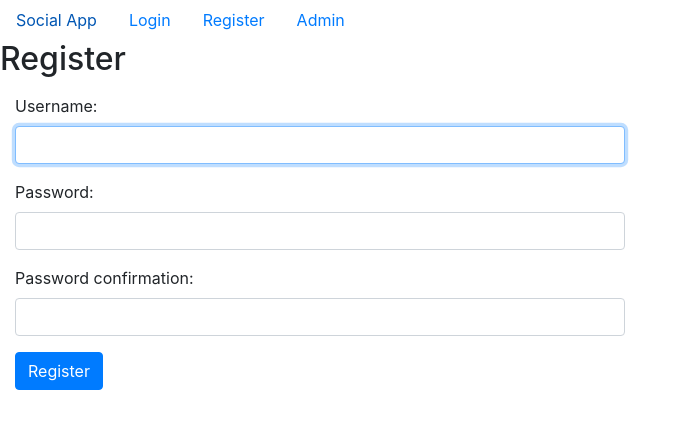
After one commit to AWP2018-2019/socialapp, a Django app: page /register/ in a window 1280 px wide. The commit adds this page. Shown: the top 429 px of the page, without its empty margins (0-690 px from the left). Run offline with Django 3.2, Linux system fonts and the light colour scheme; parts of the project's set-up code (start-up, migrations or seed data) failed here and were passed over; some libraries are stand-ins or nearby versions.

Commit message:
Add register, login

```diff
--- a/app/models.py
+++ b/app/models.py
@@ -40,7 +40,7 @@ class Country(models.Model):
 
 class UserProfile(models.Model):
     user = models.OneToOneField(User, related_name='profile')
-    birthday = models.DateField(blank=True)
+    birthday = models.DateField(blank=True, null=True)
     country = models.ForeignKey(Country, related_name="profiles", blank=True, null=True)
     friend_requests = models.ManyToManyField(User, related_name='friend_requests', blank=True)
     friends = models.ManyToManyField(User, related_name='friends', blank=True)
--- a/app/templates/nav.html
+++ b/app/templates/nav.html
@@ -12,10 +12,10 @@
     </li>
   {% else %}
     <li class="nav-item">
-      <a class="nav-link active" href="">Login</a>
+      <a class="nav-link active" href="{% url 'login' %}">Login</a>
     </li>
     <li class="nav-item">
-      <a class="nav-link active" href="">Register</a>
+      <a class="nav-link active" href="{% url 'register' %}">Register</a>
     </li>
   {% endif %}
     <li>
--- /dev/null
+++ b/app/templates/register.html
@@ -0,0 +1,28 @@
+{% extends 'base.html' %}
+
+{% block content %}
+  <h2>Register</h2>
+  <form method="post" class="col-6">
+    {% csrf_token %}
+    <div class="form-group">
+        {{ form.errors }}
+    </div>
+
+    <div class="form-group">
+      <label for="id_username">Username:</label>
+      <input type="text" name="username" class="form-control" autofocus="" required="" id="id_username" maxlength="150">
+    </div>
+
+    <div class="form-group">
+      <label for="id_password1">Password:</label>
+      <input type="password" name="password1" class="form-control" required="" id="id_password1">
+    </div>
+
+    <div class="form-group">
+      <label for="id_password2">Password confirmation:</label>
+      <input type="password" name="password2" class="form-control" required="" id="id_password2">
+    </div>
+
+    <button class="btn btn-primary" type="submit">Register</button>
+  </form>
+{% endblock %}
--- a/app/urls.py
+++ b/app/urls.py
@@ -21,11 +21,15 @@ from views import (
     AcceptFriendRequestView,
     SendFriendRequestView,
     UserProfileUpdateView,
+    RegisterView,
+    LoginView,
 )
 
 urlpatterns = [
     url(r'^$', index, name='index'),
     url(r'^$', PostListView.as_view(), name='post_list'),
+    url(r'^register/$', RegisterView.as_view(), name='register'),
+    url(r'^login/$', LoginView.as_view(), name='login'),
     url(r'^post/(?P<pk>[0-9]+)$', post_detail, name='post_detail'),
     url(r'^post/create$', PostCreateView.as_view(), name='post_create'),
     # url(r'^post/(?P<pk>[0-9]+)/edit$', post_edit, name='post_edit'),
--- a/app/views.py
+++ b/app/views.py
@@ -1,5 +1,9 @@
 # -*- coding: utf-8 -*-
 from __future__ import unicode_literals
+from django.contrib.auth import authenticate, login
+from django.contrib.auth.forms import UserCreationForm, AuthenticationForm
+from django.contrib.auth.decorators import login_required
+from django.contrib.auth.mixins import LoginRequiredMixin
 from django.http import HttpResponse
 from django.shortcuts import render, redirect
 from django.urls import reverse_lazy
@@ -46,7 +50,7 @@ def post_detail(request, pk):
     return render(request, "post_detail.html",
     {"post": post, "form": form})
 
-class UserProfileView(DetailView):
+class UserProfileView(LoginRequiredMixin, DetailView):
     template_name = 'userprofile.html'
     model = UserProfile
     context_object_name = 'userprofile'
@@ -64,6 +68,7 @@ class UserProfileRelationsView(DetailView):
         user = User.objects.get(id=self.kwargs['pk'])
         return user
 
+@login_required
 def comment_create(request, pk):
     if request.method == "POST":
         form = CommentForm(request.POST)
@@ -252,3 +257,34 @@ class UserProfileUpdateView(UpdateView):
         self.request.user.save()
         return redirect(reverse_lazy("user_profile",
                                      kwargs={"pk": self.request.user.id}))
+
+
+class RegisterView(CreateView):
+    template_name= 'register.html'
+    form_class = UserCreationForm
+    model = User
+
+    def form_valid(self, form):
+        data = form.cleaned_data
+        user = User.objects.create_user(username=data['username'],
+                                        password=data['password1'])
+        UserProfile.objects.create(user=user)
+        return redirect('index')
+
+class LoginView(TemplateView):
+    template_name = 'login.html'
+
+    def get_context_data(self):
+        form = AuthenticationForm()
+        return {'form': form}
+
+    def post(self, request, *args, **kwargs):
+        form = AuthenticationForm(request=request, data=request.POST)
+        if form.is_valid():
+            data = form.cleaned_data
+            user = authenticate(username=data['username'],
+                                password=data['password'])
+            login(request, user)
+            return redirect(reverse_lazy('index'))
+        else:
+            return render(request, "login.html", {"form": form})
--- a/socialapp/settings.py
+++ b/socialapp/settings.py
@@ -119,3 +119,5 @@ USE_TZ = True
 # https://docs.djangoproject.com/en/1.11/howto/static-files/
 
 STATIC_URL = '/static/'
+
+LOGIN_URL = '/login/'
```
Also changed, not shown: app/templates/login.html (added, +23 -0 lines), app/migrations/0005_auto_20181218_1403.py (added).
